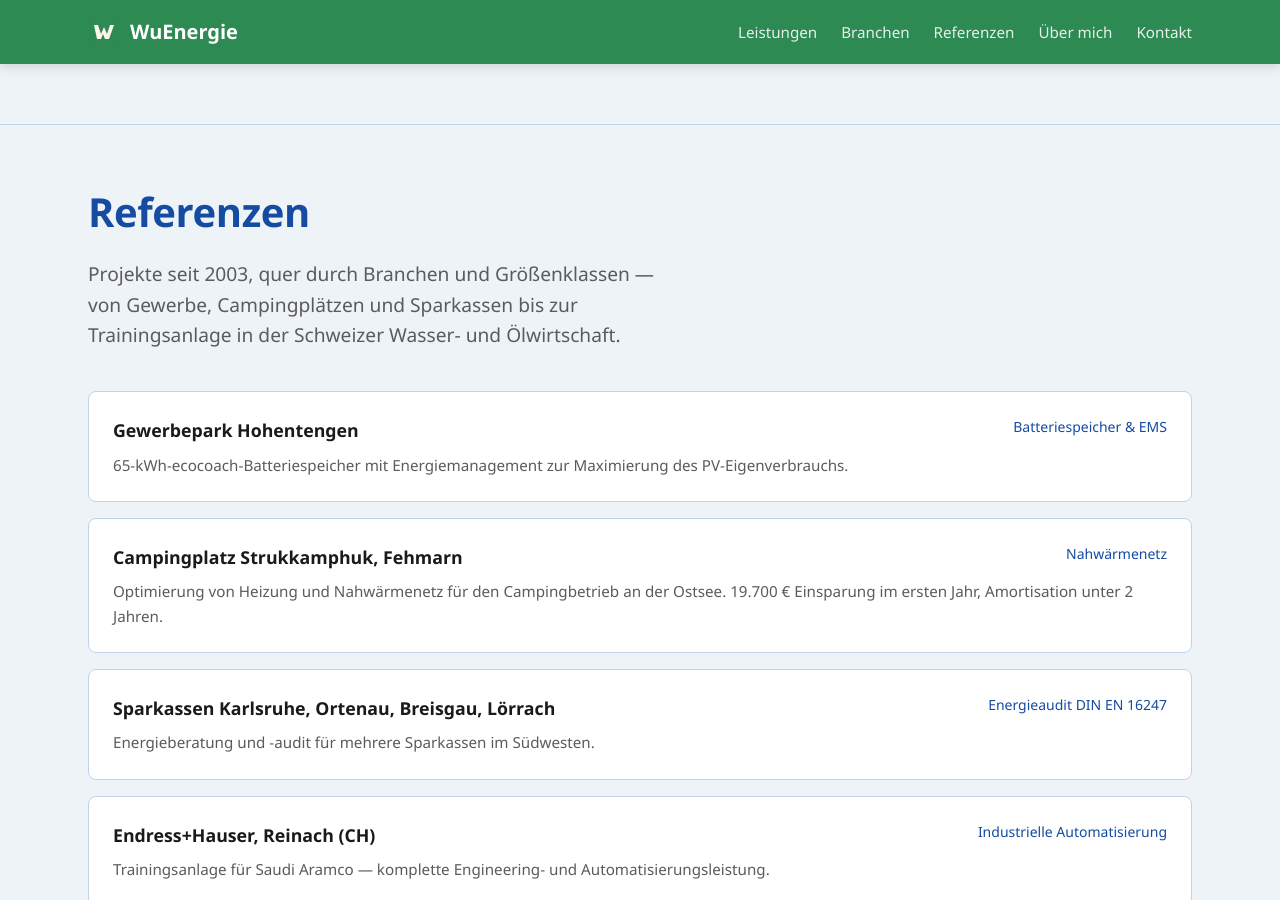
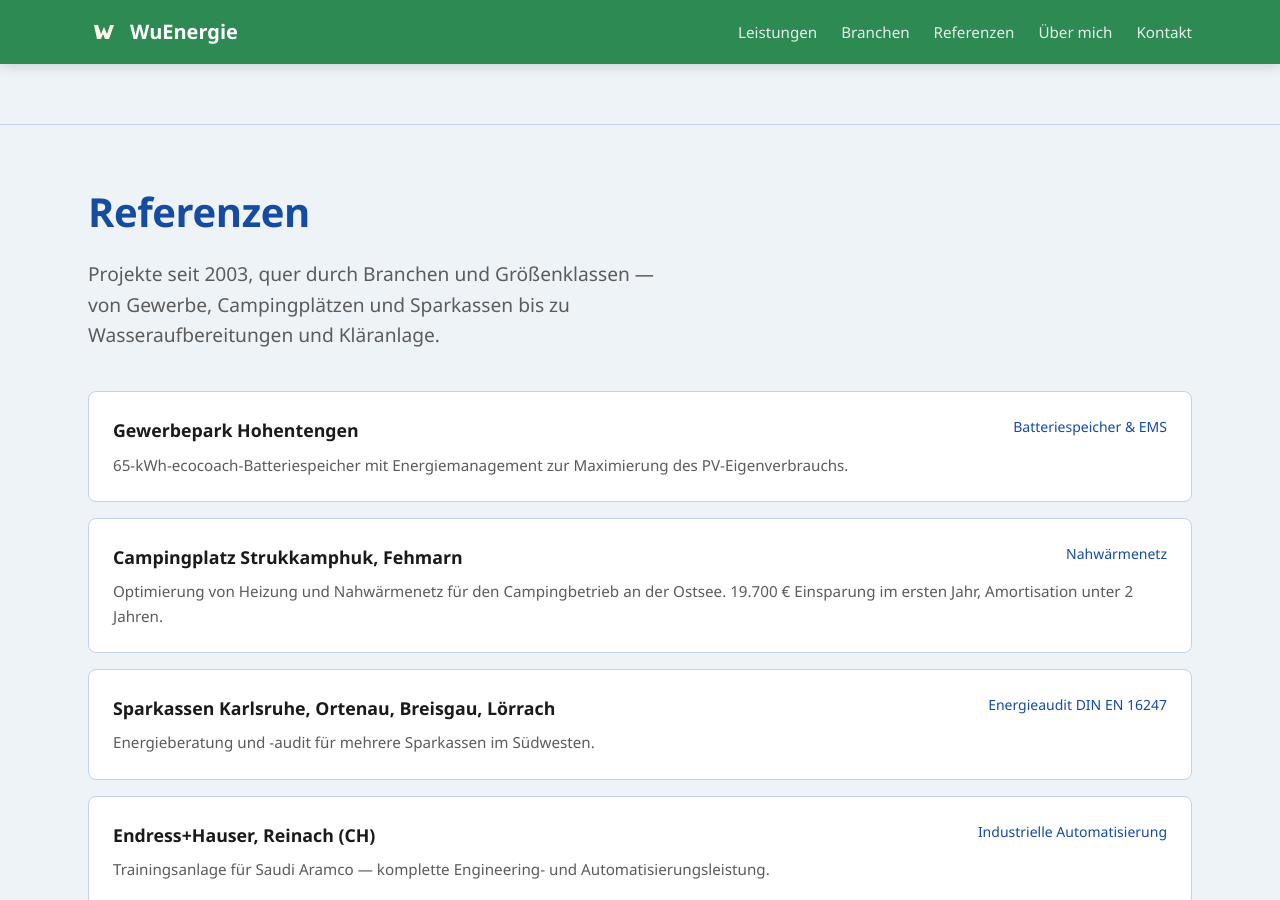
Before and after one commit to wuenergie/wuenergie-site, a Jekyll site: the page built from index.md, in a window 1280 px wide and 900 px high, scrolled down 2353 px. Built offline with Jekyll 4.4.1, drawn with Linux system fonts in a browser that asks for light colours; some of the changed text lies outside the part shown.

Commit message:
Inhalt: Manuelle Textkorrekturen in index.md und camping.md
Co-Authored-By: Claude Sonnet 4.6 <noreply@anthropic.com>

```diff
--- a/index.md
+++ b/index.md
@@ -106,7 +106,7 @@ description: Ingenieurbüro Jörg Wünnenberg in Staufen im Breisgau — Energie
 <section id="referenzen">
   <div class="container">
     <h2>Referenzen</h2>
-    <p class="section-lede">Projekte seit 2003, quer durch Branchen und Größenklassen — von Gewerbe, Campingplätzen und Sparkassen bis zur Trainingsanlage in der Schweizer Wasser- und Ölwirtschaft.</p>
+    <p class="section-lede">Projekte seit 2003, quer durch Branchen und Größenklassen — von Gewerbe, Campingplätzen und Sparkassen bis zu Wasseraufbereitungen und Kläranlage.</p>
     <ul class="ref-list">
       {% for r in site.data.referenzen %}
       <li>
```
Also changed, not shown: other parts of index.md (+2 -2 lines), camping.md (+1 -1 lines).
